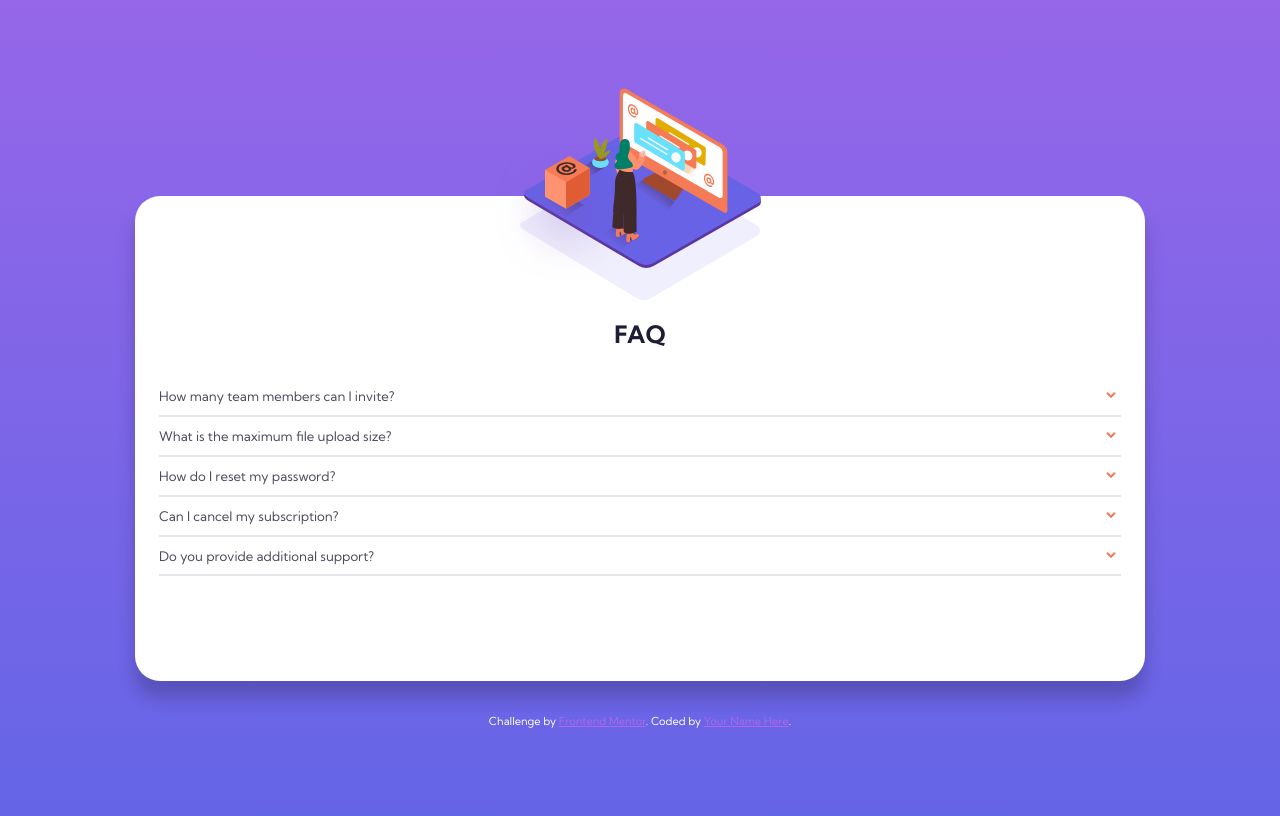
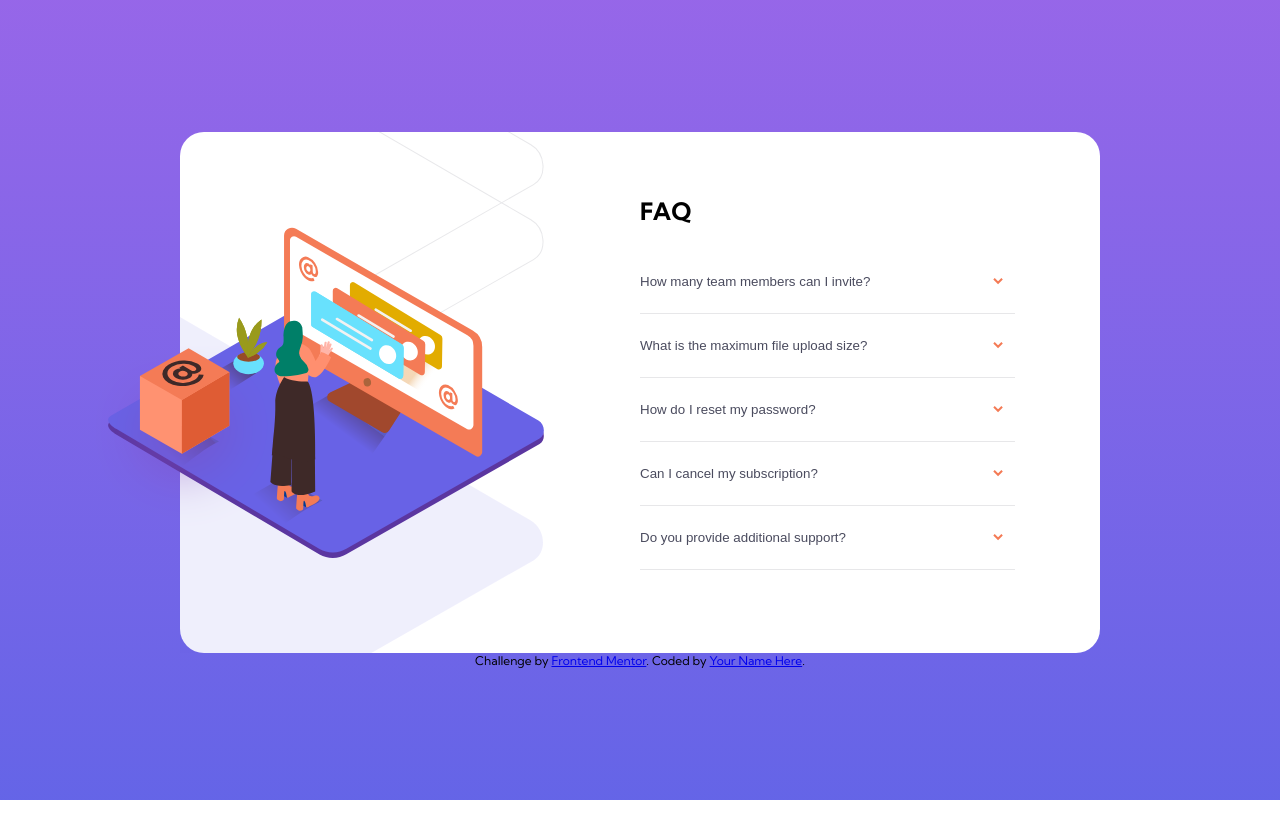
Before and after one commit to plamspetkov/FAQ-accordion-card-challenge-hub, a plain HTML site: page index.html in a window 1280 px wide. Drawn offline with Linux system fonts and the light colour scheme.

Commit message:
Figuring out the JS

```diff
--- a/index.html
+++ b/index.html
@@ -21,7 +21,6 @@
 		/>
 
 		<link rel="stylesheet" href="./style.css" />
-    <script src="./script.js"></script>
 	</head>
 	<body>
 		<main class="card">
@@ -32,72 +31,69 @@
 					alt="An orange box with symbol @ on it."
 				/>
 				<img
-          class="img"
+					class="desktop_img"
+					src="./images/illustration-woman-online-desktop.svg"
+					alt="Illustration of a woman in front of a computer"
+				/>
+				<img
+					class="mobile_img"
 					src="./images/illustration-woman-online-mobile.svg"
 					alt="Illustration of a woman in front of a computer"
 				/>
 			</div>
-      <div class="accordion">
+			<div class="accordeon">
 				<h1 class="title">FAQ</h1>
 				<ul class="faq_text">
 					<li class="question">
-            <div class="question_btn">
-              <h2 class="question_title">
+						<button class="question_btn">
 							How many team members can I invite?
-              </h2>
-              <i class="arrow"></i>
+						</button>
+						<div class="answer">
+							<p class="text">
+								You can invite up to 2 additional users on the Free plan. There
+								is no limit on team members for the Premium plan.
+							</p>
 						</div>
-            <p class="text">
-              You can invite up to 2 additional users on the Free plan. There is
-              no limit on team members for the Premium plan.
-            </p>
-            <span class="line"></span>
 					</li>
 					<li class="question">
-            <div class="question_btn">
-              <h2 class="question_title">
+						<button class="question_btn">
 							What is the maximum file upload size?
-              </h2>
-              <i class="arrow"></i>
+						</button>
+						<div class="answer">
+							<p class="text">
+								No more than 2GB. All files in your account must fit your
+								allotted storage space.
+							</p>
 						</div>
-            <p class="text">
-              No more than 2GB. All files in your account must fit your allotted
-              storage space.
-            </p>
-            <span class="line"></span>
 					</li>
 					<li class="question">
-            <div class="question_btn">
-              <h2 class="question_title">How do I reset my password?</h2>
-              <i class="arrow"></i>
-            </div>
+						<button class="question_btn">How do I reset my password?</button>
+						<div class="answer">
 							<p class="text">
 								Click “Forgot password” from the login page or “Change password”
 								from your profile page. A reset link will be emailed to you.
 							</p>
-            <span class="line"></span>
+						</div>
 					</li>
 					<li class="question">
-            <div class="question_btn">
-              <h2 class="question_title">Can I cancel my subscription?</h2>
-              <i class="arrow"></i>
+						<button class="question_btn">Can I cancel my subscription?</button>
+						<div class="answer">
+							<p class="text">
+								Yes! Send us a message and we’ll process your request no
+								questions asked.
+							</p>
 						</div>
-            <p class="text">
-              Yes! Send us a message and we’ll process your request no questions
-              asked.
-            </p>
-            <span class="line"></span>
 					</li>
 					<li class="question">
-            <div class="question_btn">
-              <h2 class="question_title">Do you provide additional support?</h2>
-              <i class="arrow"></i>
-            </div>
+						<button class="question_btn">
+							Do you provide additional support?
+						</button>
+						<div class="answer">
 							<p class="text">
 								Chat and email support is available 24/7. Phone lines are open
 								during normal business hours.
 							</p>
-            <span class="line"></span>
+						</div>
 					</li>
 				</ul>
 			</div>
@@ -109,5 +105,6 @@
 				>Frontend Mentor</a
 			>. Coded by <a href="#">Your Name Here</a>.
 		</footer>
+		<script src="./script.js"></script>
 	</body>
 </html>
--- a/script.js
+++ b/script.js
@@ -1,23 +1,54 @@
-'use strict';
+// let li = document.querySelectorAll('.faq_text li');
+// for (var i = 0; i < li.length; i++) {
+//   li[i].addEventListener('click', (e) => {
+//     let clickedLi;
+//     if (e.target.classList.contains('question')) {
+//       clickedLi = e.target.parentElement;
+//     } else {
+//       clickedLi = e.target.parentElement.parentElement;
+//     }
+//     clickedLi.classList.toggle('showAnswer');
+//   });
+// }
 
-const question = document.querySelectorAll('.question');
-const questionTitle = document.querySelectorAll('.question_title');
-const arrow = document.querySelectorAll('.arrow');
-const text = document.querySelectorAll('.text');
+// const btn = document.querySelectorAll('.question_btn');
 
-for (let i = 0; i < question.length; i++) {
-  question[i].addEventListener('click', function () {
-    console.log(question);
-    for (let q = 0; q < text.length; q++) {
-      if (i === q) {
-        text[q].classList.add('.show');
-        arrow[q].classList.add('.rotate');
-        questionTitle[q].classList.toggle('.active');
-      } else {
-        text[q].classList.remove('.show');
-        arrow[q].classList.remove('.rotate');
-        questionTitle[q].classList.remove('.active');
-      }
-    }
-  });
+// btn.forEach((element) => {
+// 	element.addEventListener('click', (e) => {
+// 		let clickLi;
+// 		if (e.target.classList.contains('answer')) {
+// 			clickLi = e.target.parentElement;
+// 		} else {
+// 			clickLi = e.target.parentElement.parentElement;
+// 		}
+// 		clickLi.classList.toggle('answer_show');
+// 	});
+// });
+
+// let acc = document.getElementsByClassName('question_btn');
+// for (let i = 0; i < acc.length; i++) {
+// 	acc[i].addEventListener('click', function () {
+// 		this.classList.toggle('active');
+// 		let answer = this.nextElementSibling;
+// 		if (answer.style.display === 'block') {
+// 			answer.style.display = 'none';
+// 		} else {
+// 			answer.style.display = 'block';
+// 			acc.classList.add('.question_btn:active');
+// 		}
+// 	});
+// }
+
+let acc = document.getElementsByClassName('question_btn');
+for (let i = 0; i < acc.length; i++) {
+	acc[i].addEventListener('click', function () {
+		// this.classList.toggle('active');
+		let answer = this.nextElementSibling;
+		if (answer.classList.contains('answer')) {
+			answer.classList.remove('answer');
+			answer.classList.add('answer_show');
+		} else {
+			answer.classList.add('answer');
+		}
+	});
 }
--- a/style.css
+++ b/style.css
@@ -3,14 +3,13 @@
 	--active-question: hsl(238, 29%, 16%);
 	--hover-question: hsl(14, 88%, 65%);
 	/*static text*/
-    --inactive-question:hsl(237, 12%, 33%);
-    --text:hsl(240, 6%, 50%);
+	--inactive-question: hsl(237, 12%, 33%);
+	--text: hsl(240, 6%, 50%);
 	/*background*/
 	--soft-violet: hsl(273, 75%, 66%);
 	--soft-blue: hsl(240, 73%, 65%);
 	/*dividers*/
-    --divider:hsl(240, 5%, 91%);
-  }
+	--divider: hsl(240, 5%, 91%);
 }
 
 *,
@@ -27,7 +26,7 @@ html {
 }
 
 body {
-    background: linear-gradient( var(--soft-violet) -50%, var(--soft-blue) 100%);
+	background: linear-gradient(var(--soft-violet) -50%, var(--soft-blue) 100%);
 	display: flex;
 	flex-direction: column;
 	align-items: center;
@@ -37,117 +36,169 @@ body {
 
 .card {
 	background-color: #fff;
-    border-radius: 25px;
-    max-width: 1010px;
+	max-width: 100%;
 	width: 90%;
-    margin-top: 9em;
-    box-shadow: 0px 17px 18px 0px rgba(0, 0, 0, 0.2);
-}
-.card .image_box {
-    display: block;
-    text-align: center;
-    background-image: url(./images/bg-pattern-mobile.svg);
-    background-repeat: no-repeat;
-    background-position-y: top;
-    background-position-x: center;
-    height: 22%;
+	margin: 0 1.5rem;
+	border-radius: 2rem;
 }
 
-.card .image_box .img {
-    z-index: 5;
-    position: relative;
-    top: -9em;
-    left: -1em;
-}
-
-.card .image_box .orange_box {
-    display: none;
-}
-
-.accordion {
+.accordeon {
 	display: flex;
 	flex-direction: column;
 	align-items: center;
+	/* width: 23.16rem; */
+	margin-inline: 2rem;
+	margin-block: 1.4375rem 2rem;
 }
 
-.accordion .title {
-    text-align: center;
+.faq_text {
+	margin-top: 2rem;
 	color: var(--active-question);
 	font-weight: 700;
 }
 
-.accordion .faq_text {
-    width: 100%;
-    padding: 0;
+.image_box {
+	display: flex;
+	flex-direction: column;
+	justify-content: center;
+	align-items: center;
 }
 
-.accordion .faq_text li {
-    list-style: none;
-    cursor: pointer;
-    margin: 0 2em 0 2em;
+.desktop_img,
+.orange_box {
+	display: none;
 }
 
-.accordion .faq_text li .question_btn {
-    display: flex;
-    align-items: center;
-    justify-content: space-between;
-
+.mobile_img {
+	height: auto;
+	width: 100%;
+	max-width: 22rem;
+	display: block;
+	margin-right: 2.5rem;
+	transform: translateY(-6rem);
 }
 
-.accordion .faq_text .question_btn .question_title{
-    font-size: 1.1em;
-    font-weight: 400;
-    color: var(--inactive-question);
+.image_box {
+	background-image: url(./images/bg-pattern-mobile.svg);
+	background-repeat: no-repeat;
+	background-position: top center;
+	height: 10.5rem;
 }
 
-.accordion .faq_text li .question_btn .question_title:hover {
+.faq_text {
+	list-style: none;
+	width: 100%;
+}
+
+li {
+	margin-block: 1rem;
+	border-bottom: 1px solid var(--divider);
+}
+
+.question_btn {
+	display: flex;
+	justify-content: space-between;
+	align-items: center;
+	width: 100%;
+	text-align: left;
+	background-color: transparent;
+	border: none;
+	color: var(--inactive-question);
+	margin-bottom: 1rem;
+}
+
+.question_btn::after {
+	content: '';
+	display: block;
+	background-image: url(./images/icon-arrow-down.svg);
+	background-repeat: no-repeat;
+	background-size: cover;
+	background-size: center center;
+	width: 0.825rem;
+	height: 0.625rem;
+	transition: ease-in-out;
+}
+
+.question_btn:hover {
 	color: var(--hover-question);
 }
 
-.accordion .faq_text li .question_btn .arrow {
-    background-image: url(./images/icon-arrow-down.svg);
-    background-repeat: no-repeat;
-    background-position: center;
-    width: 20px;
-    height: 20px;
-    transition: all 0.3s ease;
+.question_btn:active {
+	font-weight: 700;
+	color: var(--active-question);
+}
+
+.answer {
+	display: none;
 }
 
 .text {
-    display: none;
-    width: 90%;
 	color: var(--text);
+	margin-block: 1rem;
 }
 
-/* .hide {
-    display: none;
-} */
-
-.show {
+.answer_show {
 	display: block;
 }
 
-.rotate {
-    transform: rotate(-180deg);
+@media (min-width: 1000px) {
+	.card {
+		display: flex;
+		flex-direction: row;
+		width: 76.66rem;
 	}
 
-.active {
-    color: var(--active-question);
+	.image_box {
+		width: 100%;
+		background-image: url(./images/bg-pattern-desktop.svg);
+		background-repeat: no-repeat;
+		background-position: left -50.2rem top -22rem;
+		background-size: auto;
+		height: 100%;
+		position: relative;
 	}
 
-.accordion .faq_text li .line {
-    height: 2px;
-    display: block;
-    background-color: var(--divider);
+	.img_wrap {
+		overflow: hidden;
+		width: 100%;
 	}
 
+	.desktop_img {
+		display: block;
+		transform: translateX(-6rem);
+		max-width: 100%;
+	}
 
-.attribution {
-  font-size: 11px;
-  text-align: center;
-  margin-top: 3em;
-  color: #fff;
+	.orange_box {
+		position: absolute;
+		display: block;
+		z-index: 2;
+		left: -21%;
+		top: 41%;
 	}
-.attribution a {
-  color: var(--soft-violet);
+	.accordeon {
+		width: 100%;
+		display: flex;
+		flex-direction: column;
+		align-items: flex-start;
+		justify-content: space-evenly;
+		padding-top: 3.916rem;
+		padding-bottom: 3.916rem;
 	}
+
+	.faq_text {
+		max-width: 86%;
+		/* padding: 7.916rem 7.916rem 7.916rem 0; */
+	}
+
+	.question {
+		padding: 1rem 1rem 1rem 0;
+	}
+	.title {
+		text-align: left;
+	}
+
+	.mobile_img {
+		display: none;
+	}
+}
```
Lines whose indentation alone changed are shown as unchanged.
